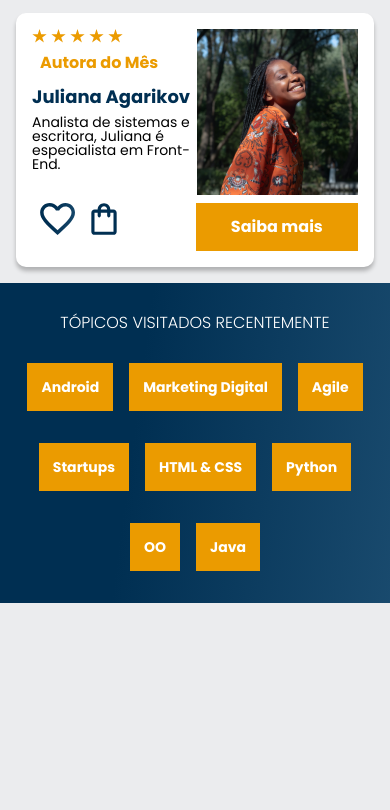
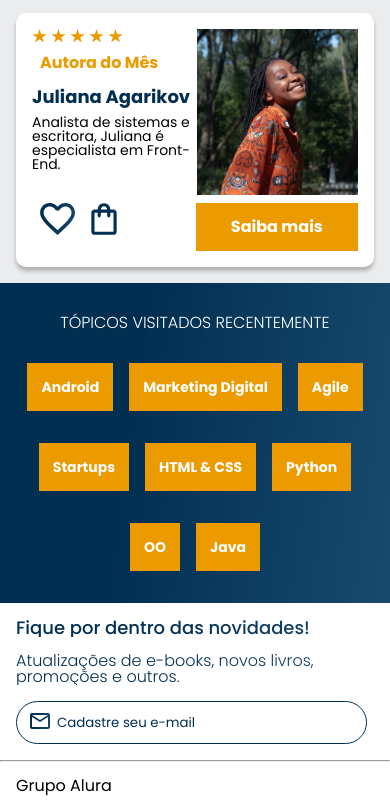
Before and after one commit to renata-aline/alura-books, a plain HTML site: page index.html in a window 390 px wide. Shown: the part 1086-1896 px from the top of the page. Before the commit the page ends 1689 px from the top, so only its background shows below. Drawn offline with nearby package versions, Linux system fonts and the light colour scheme.

Commit message:
finalização da versão mobile.

```diff
--- a/index.html
+++ b/index.html
@@ -287,6 +287,15 @@
         </li>
       </ul>
     </section>
+    <section class="contato">
+      <h2 class="contato__titulo">Fique por dentro das novidades!</h2>
+      <p class="contato__texto">Atualizações de e-books, novos livros, promoções e outros.</p>
+      <input type="email" placeholder="Cadastre seu e-mail"class=contato__email>
+    </section>
+    <hr/>
+    <footer class="rodape">
+      <h2 class="rodape__titulo">Grupo Alura</h2>
+    </footer>
     <script src="https://unpkg.com/swiper@8/swiper-bundle.min.js"></script>
     <script>
       const swiper = new Swiper(".swiper", {
--- a/styles.css
+++ b/styles.css
@@ -3,6 +3,8 @@
 @import url("styles/banner.css");
 @import url("styles/carrosel.css");
 @import url("styles/topicos.css");
+@import url("styles/contato.css");
+@import url("styles/rodape.css");
 
 :root {
     --cor-de-fundo: #ebecee;
--- /dev/null
+++ b/styles/contato.css
@@ -0,0 +1,34 @@
+
+.contato {
+    background-color: var(--branco);
+    padding: 1em;
+}
+
+.contato__titulo,
+.contato__texto {
+background: var(--azul-degrade);
+-webkit-background-clip: text;
+-webkit-text-fill-color: transparent;
+background-clip: text;
+}
+.contato__titulo {
+    font-size: 18px;
+    font-weight: 500;
+}
+.contato__texto {
+    font-weight: 300;
+    margin: 1em 0;
+}
+.contato__email {
+    padding: 1em;
+    border: 1px solid var(--azul);
+    border-radius: 24px;
+    width: 90%;
+    color: var(--azul);
+}
+.contato__email::placeholder {
+    font-family: var(--fonte-principal);
+    color: var(--azul);
+    background: url("../img/email.svg") no-repeat;
+    padding-left: 2em;
+}
--- /dev/null
+++ b/styles/rodape.css
@@ -0,0 +1,8 @@
+
+hr {
+    margin: 0;
+}
+.rodape {
+    background-color: var(--branco);
+    padding: 1em;
+}
```
Also changed, not shown: img/email.svg (added).
